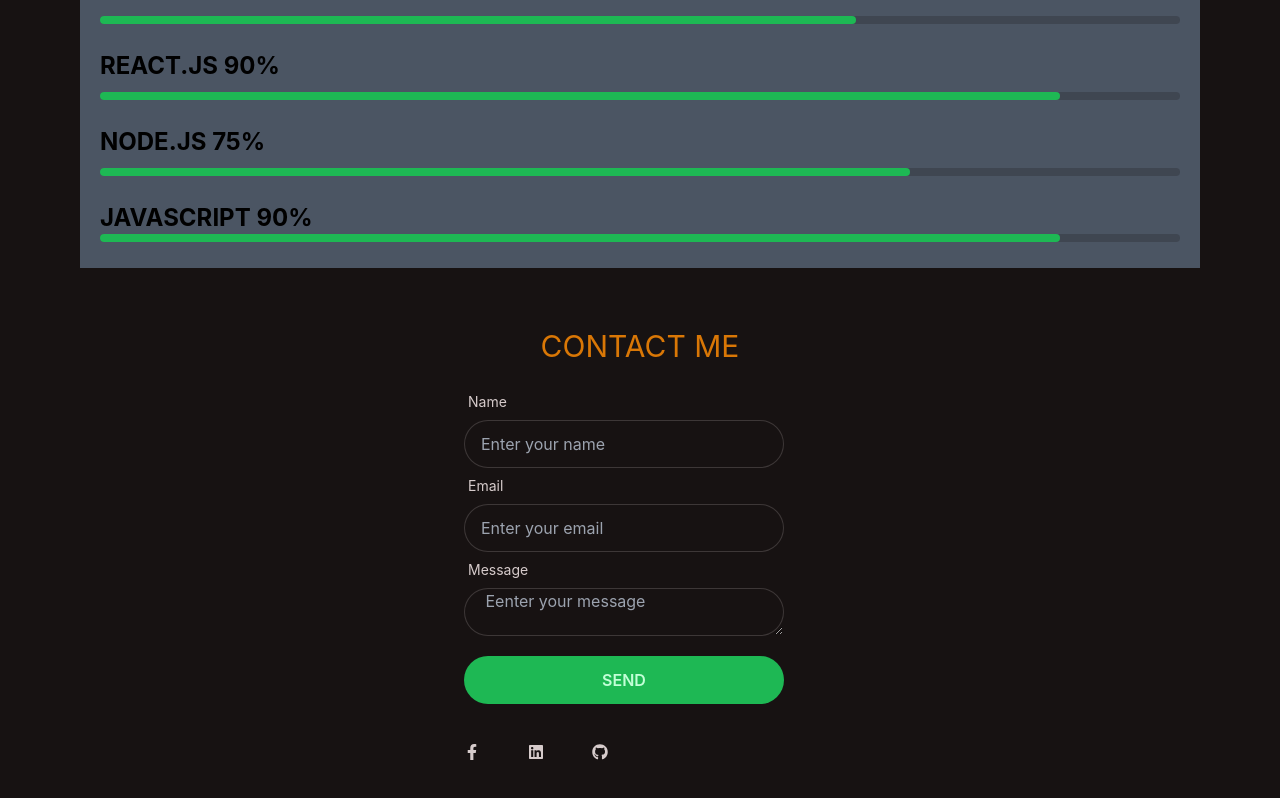
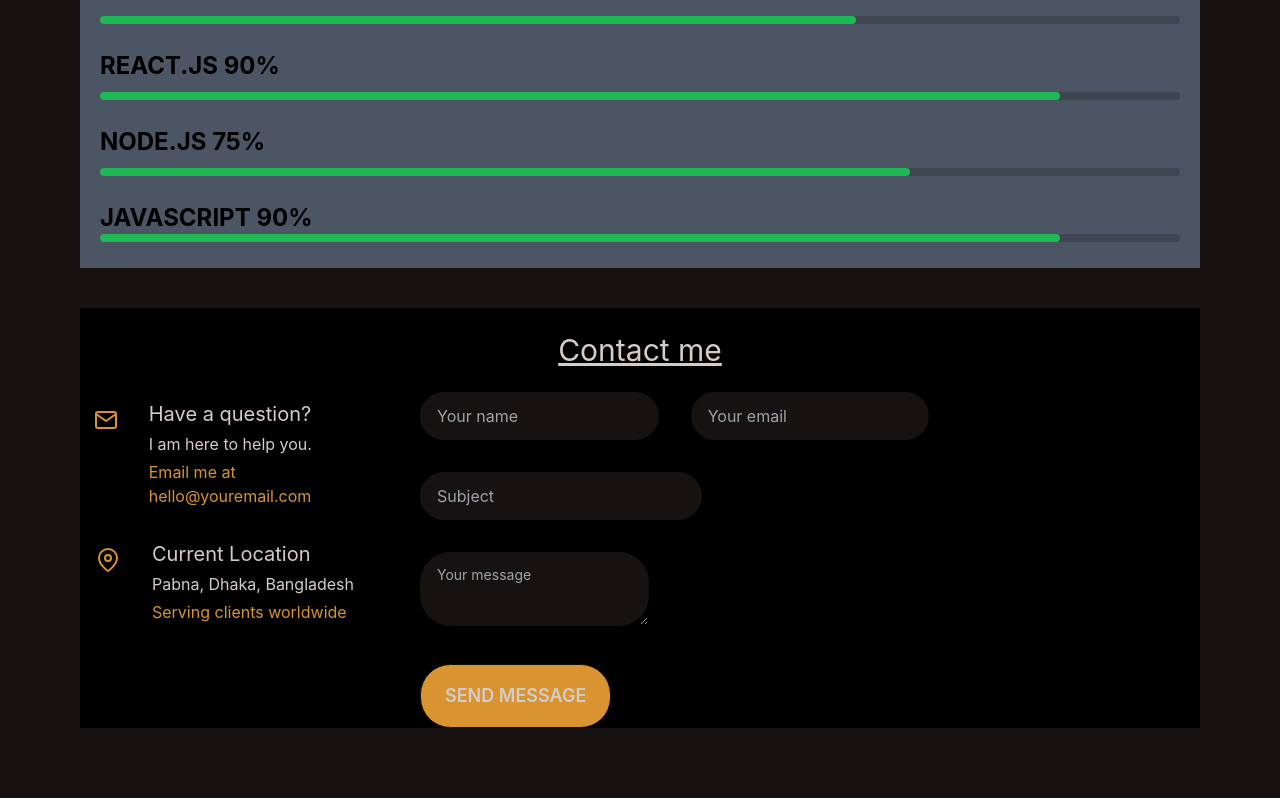
Before and after one commit to Naiemisalm/My-portfolio, a React (Create React App) app: page / in a window 1280 px wide. Shown: the part 2867-3665 px from the top of the page. After the commit the page ends 3595 px from the top, so only its background shows below. Built offline with nearby package versions, Linux system fonts and the light colour scheme.

Commit message:
added cotact

```diff
--- a/src/Pages/Home/Contact.js
+++ b/src/Pages/Home/Contact.js
@@ -1,6 +1,7 @@
 import React from 'react';
 import emailjs from 'emailjs-com'
-import { FaFacebookF, FaGithub, FaLinkedin } from 'react-icons/fa';
+import { contact } from '../../data';
+
 
 
 const Contact = () => {
@@ -9,48 +10,53 @@ const Contact = () => {
         emailjs.sendForm()
     }
     return (
-       <div>
-         <form className=' px-96' onSubmit={sendEmail}>
-            <div className='justify-center bg'>
-                <div>
-                    <h1  className='text-center uppercase text-3xl py-5 text-amber-600'> contact me</h1>
+        <section className='bg-black mt-10' id='contact'>
+          <div className='container mx-auto'>
+            <div className='flex flex-col items-center text-center'>
+              <h2 className='text-3xl text-center py-6 underline'> Contact me </h2>
+            </div>
+            <div
+              className='flex flex-col lg:gap-x-8 lg:flex-row'
+            >
+              <div
+                className='flex flex-1 flex-col items-start space-y-8 mb-12 lg:mb-0 lg:pt-2'
+              >
+                {contact.map((item, index) => {
+                  const { icon, title, subtitle, description } = item;
+                  return (
+                    <div className='flex flex-col lg:flex-row gap-x-4' key={index}>
+                      <div className='text-accent rounded-sm w-14 h-14 flex items-start justify-center mt-2 mb-4 lg:mb-0 text-2xl'>
+                        {icon}
+                      </div>
+                      <div>
+                        <h4 className='font-body text-xl mb-1'>{title}</h4>
+                        <p className='mb-1 text-paragraph'>{subtitle}</p>
+                        <p className='text-accent font-normal '>{description}</p>
+                      </div>
+                    </div>
+                  );
+                })}
+              </div>
+              <form
+                className='space-y-8 w-full max-w-[780px]'
+              >
+                <div className=' gap-8 inline-grid grid-cols-3 gap-4"'>
+                  <input className='input' type='text' placeholder='Your name' />
+                  <input className='input' type='email' placeholder='Your email' /> <br />
                 </div>
-                <div class="form-control w-full max-w-xs">
-                    <label class="label">
-                        <span class="label-text">Name</span>
-                    </label>
-                    <input type="text" placeholder="Enter your name" class="input input-bordered w-full max-w-xs" />
-                </div>
-
-                <div class="form-control w-full max-w-xs">
-                    <label class="label">
-                        <span class="label-text">Email</span>
-                    </label>
-                    <input type="email" placeholder="Enter your email" class="input input-bordered w-full max-w-xs" />
-                </div>
-
-                <div class="form-control w-full max-w-xs">
-                    <label class="label">
-                        <span class="label-text">Message</span>
-                    </label>
-                    <textarea type="message" placeholder=" Eenter your message" class="input input-bordered w-full max-w-xs" />
-                </div>
-
-                <div class="form-control w-full max-w-xs">
-
-                    <input type="submit" value="send" class="input input-bordered w-full mt-5 btn btn-primary" />
-                </div>
-
+                <input className='input' type='text' placeholder='Subject' /><br />
+                <textarea
+                  className='textarea'
+                  placeholder='Your message'
+                ></textarea> <br />
+                <button className='btn btn-lg bg-accent hover:bg-secondary-hover'>
+                  Send message
+                </button>
+              </form>
             </div>
-        </form>
-        <div className='px-96 py-10 inline-flex'>
-            <a className='max-h-10 w-16 '  href="https://web.facebook.com/profile.php?id=100012267494575"> <FaFacebookF /></a>
-            <a className='h-16 w-16' href="https://www.linkedin.com/in/nayem-islam-34a1221b4/"> <FaLinkedin /></a>
-            <a className='h-16 w-16' href="https://github.com/Naiemisalm?tab=repositories"> <FaGithub /></a>
-
-        </div>
-       </div>
-    );
-};
+          </div>
+        </section>
+      );
+    };
 
 export default Contact;
--- /dev/null
+++ b/src/data.js
@@ -0,0 +1,23 @@
+//  icons
+import {
+
+    FiMail,
+    FiMapPin,
+  } from 'react-icons/fi';
+
+
+  // contact
+  export const contact = [
+    {
+      icon: <FiMail />,
+      title: 'Have a question?',
+      subtitle: 'I am here to help you.',
+      description: 'Email me at hello@youremail.com',
+    },
+    {
+      icon: <FiMapPin />,
+      title: 'Current Location',
+      subtitle: 'Pabna, Dhaka, Bangladesh',
+      description: 'Serving clients worldwide',
+    },
+  ];
```
